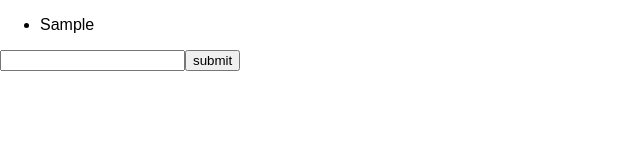
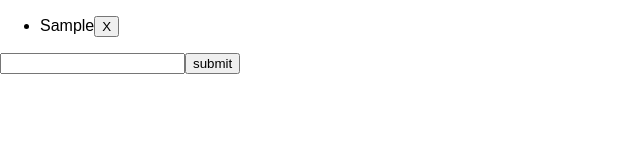
Before and after one commit to ygnoh/react-simple-todo-list, a React (Create React App) app: page / in a window 1280 px wide. Both pictures are taken after typing "Sample" into the empty fields and a click on the button "submit". Shown: the top 160 px of the page, without its empty margins (0-640 px from the left). Built offline with nearby package versions, Linux system fonts and the light colour scheme.

Commit message:
Render items with delete button

```diff
--- a/src/TodoList.js
+++ b/src/TodoList.js
@@ -7,7 +7,12 @@ class TodoList extends React.Component {
     return (
       <ul>
         {
-          items.map((item, index) => <li key={index}>{item}</li>)
+          items.map((item, index) => (
+            <li key={index}>
+              {item}
+              <button>X</button>
+            </li>
+          ))
         }
       </ul>
     );
```
